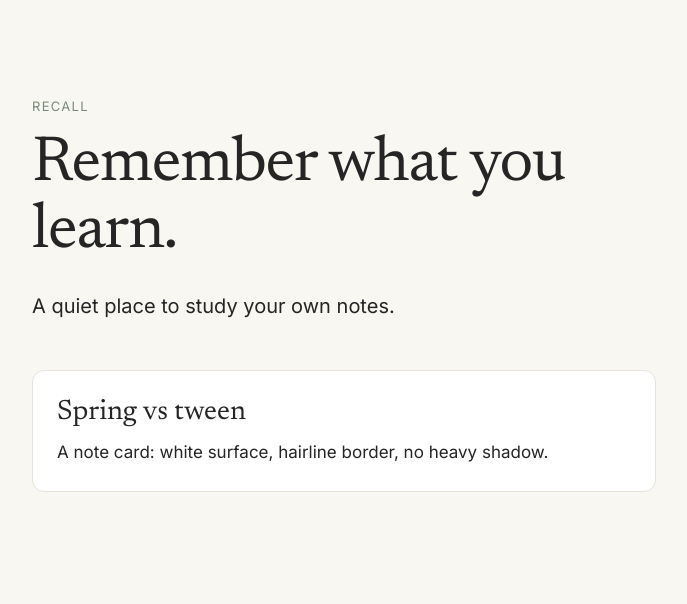
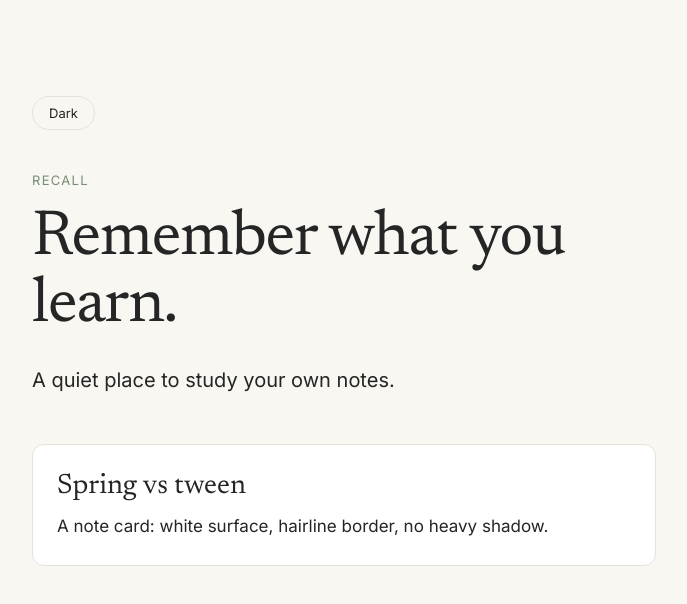
Before and after one commit to Ashxin/recall, a Next.js app: page / in a window 1280 px wide. Shown: the top 604 px of the page, without its empty margins (296-983 px from the left). Built offline with nearby package versions, Linux system fonts and the light colour scheme.

Commit message:
feat: add theme toggle with no flash on load

```diff
--- a/src/app/layout.tsx
+++ b/src/app/layout.tsx
@@ -19,13 +19,23 @@ export const metadata: Metadata = {
   description: "A study and interview coach over your own notes.",
 };/* metadata sets the browser tab title and the page description.*/
 
+const themeScript = `(function(){try{var t=localStorage.getItem("theme");var d=t?t==="dark":window.matchMedia("(prefers-color-scheme: dark)").matches;document.documentElement.classList.toggle("dark",d)}catch(e){}})()`;
+// themeScript is a plain string of JavaScript. Read it as: get the saved theme; if there is none, ask the OS with prefers-color-scheme; then set the dark class on <html>. The try/catch keeps a blocked storage from breaking the page.
+
 export default function RootLayout({ children }: Readonly<{ children: React.ReactNode }>) {
   return (
     <html
       lang="en"
-      className={`${inter.variable} ${newreader.variable}`}
+      className={`${inter.variable} ${newreader.variable}`}suppressHydrationWarning //suppressHydrationWarning on <html> tells React: “the class here may differ from what the server sent, so don’t warn.” It applies to that one element only, not to its children. We need it because the script changes <html>’s class before React starts.
     >
-      <body className="min-h-full flex flex-col">{children}</body>
+      <head>
+        <script dangerouslySetInnerHTML={{ __html: themeScript}} />
+      </head>
+      <body>{children}</body>
     </html>
   );
 }//The class names on <html> attach those variables to the whole page.
+
+// dangerouslySetInnerHTML is the Phase 1 danger flag from the roadmap, so it matters that you can say why it is safe here. The string is a constant that I wrote, with no user input anywhere in it. It is dangerous when it contains user-controlled text.
+
+// The <script> sits in <head> and runs before the browser paints the body. That is the whole trick. Without it, the HTML arrives light, React loads, and only then does the dark class appear, which shows a bright flash. This is called the flash of wrong theme.
--- a/src/app/page.tsx
+++ b/src/app/page.tsx
@@ -1,7 +1,10 @@
+import { ThemeToggle } from "@/components/ThemeToggle";
+
 export default function Home() {
   return (
     <main className="mx-auto max-w-2xl px-6 py-24">
-      <p className="text-caption uppercase tracking-widest text-accent">
+      <ThemeToggle />
+      <p className="mt-10 text-caption uppercase tracking-widest text-accent">
         Recall
       </p>
       <h1 className="mt-4 font-serif text-display text-foreground">
--- /dev/null
+++ b/src/components/ThemeToggle.tsx
@@ -0,0 +1,52 @@
+"use client"; //"use client"; marks this file as a client component. It needs a click handler and browser APIs (document, localStorage), and server components can’t use those. Everything else in your app stays a server component by default, which is why the directive goes only on files that need it.
+
+import { useSyncExternalStore } from "react"; //useSyncExternalStore is the React hook for reading state that lives outside React. Here that state is the dark class on <html>. It takes three functions:
+
+//subscribe tells React how to learn about changes. A MutationObserver watches the class attribute of <html> and calls onChange whenever it changes. The returned function is cleanup.
+function subscribe(onChange: () => void) {
+  const observer = new MutationObserver(onChange);
+  observer.observe(document.documentElement, {
+    attributes: true,
+    attributeFilter: ["class"],
+  });
+  return () => observer.disconnect();
+}
+
+//getSnapshot reads the current truth in the browser.
+function getSnapshot() {
+  return document.documentElement.classList.contains("dark");
+}
+
+//getServerSnapshot is what to assume when rendering on the server, where there is no document. We say false. React uses it during hydration too, then re-checks with getSnapshot, so server and browser HTML agree at first and the real value follows.
+function getServerSnapshot() {
+  return false;
+}
+
+//Why not useState plus useEffect? The class is the single source of truth, shared by the inline script, the toggle and CSS. A copy in React state could drift out of sync. Also, the current Next ESLint rules reject setting state inside an effect for this pattern.
+
+export function ThemeToggle() {
+  const isDark = useSyncExternalStore(subscribe, getSnapshot, getServerSnapshot);
+
+  // toggle flips the class (classList.toggle("dark", next) adds or removes it by force), then saves the choice. The try/catch is there because localStorage can throw when storage is blocked.
+  function toggle() {
+    const next = !isDark;
+    document.documentElement.classList.toggle("dark", next);
+    try {
+      localStorage.setItem("theme", next ? "dark" : "light");
+    } catch {
+      // storage can be blocked (private mode); the toggle still works for this visit
+    }
+  }
+
+  return (
+    <button
+      type="button"
+      onClick={toggle}
+      aria-label={isDark ? "Switch to light mode" : "Switch to dark mode"}
+      className="rounded-full border border-border px-4 py-1.5 text-caption text-muted transition-colors hover:text-foreground"
+    >
+      {isDark ? "Light" : "Dark"}
+    </button>
+  );
+}
+// aria-label gives screen readers a clear name that matches what the button will do.
```
